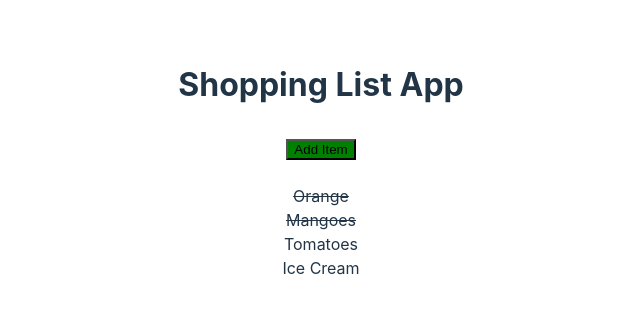
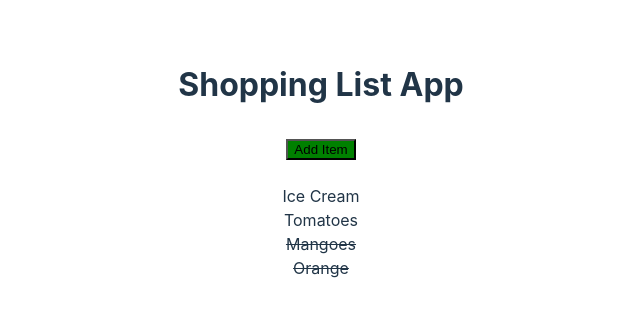
Before and after one commit to testing-region/vue-js-test, a Vue app in the folder app/: page / in a window 1280 px wide. Shown: the top 316 px of the page, without its empty margins (319-959 px from the left). Built offline with nearby package versions, Linux system fonts and the light colour scheme.

Commit message:
implement computed property

```diff
--- a/app/src/components/Options.vue
+++ b/app/src/components/Options.vue
@@ -32,6 +32,12 @@ export default {
             item.purchased = !item.purchased
         }
     },
+
+    computed: {
+        reverseItems() {
+            return [...this.items].reverse()
+        }
+    },
 }
 </script>
 
@@ -56,7 +62,8 @@ export default {
     <p v-if="items.length === 0">Nice job! You bought all the items</p>
 
     <ul class="shopping-list">
-        <li v-for="item in items" @click="togglePurchased(item)" :class="{ strikeout: item.purchased }" :key="item.id">
+        <li v-for="item in reverseItems" class="li-item" @click="togglePurchased(item)"
+            :class="{ strikeout: item.purchased }" :key="item.id">
             {{ item.label }}
         </li>
     </ul>
@@ -85,4 +92,8 @@ export default {
 .strikeout {
     text-decoration-line: line-through;
 }
+
+.li-item {
+    cursor: pointer;
+}
 </style>
```
